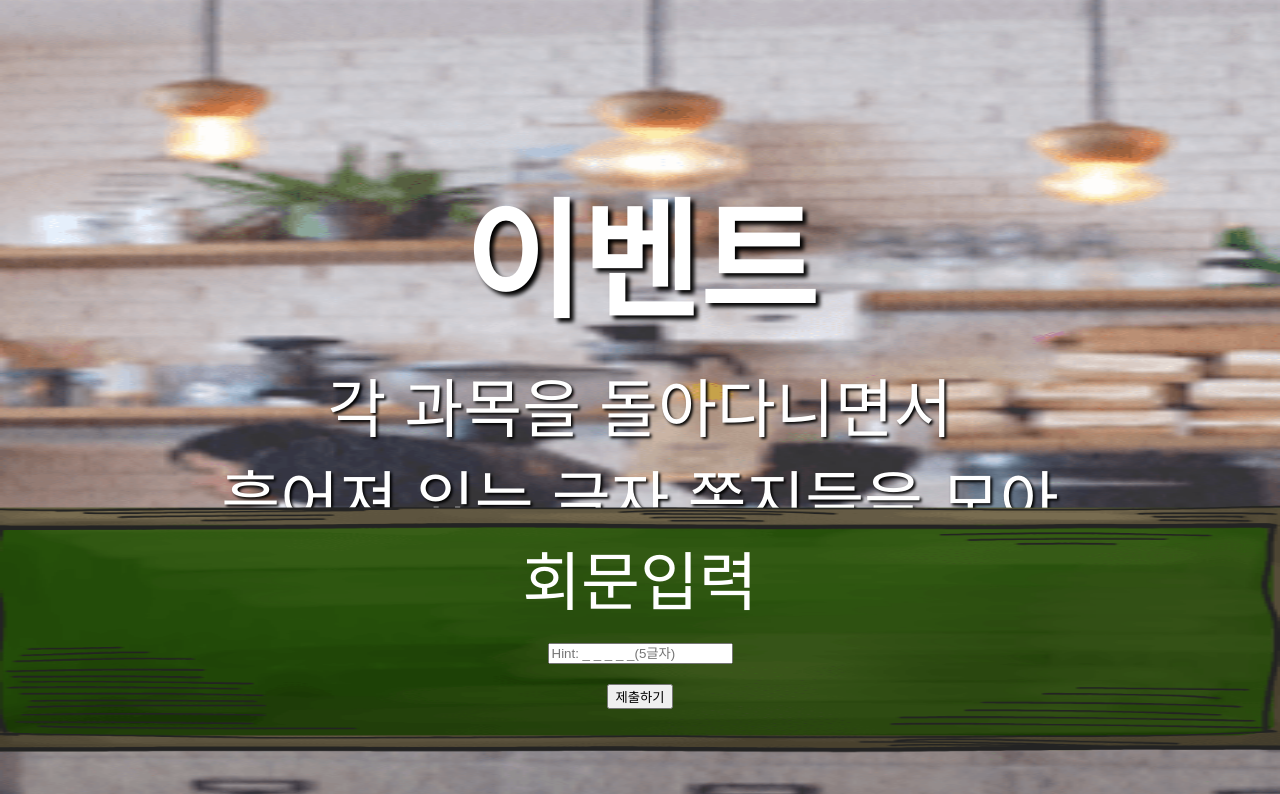
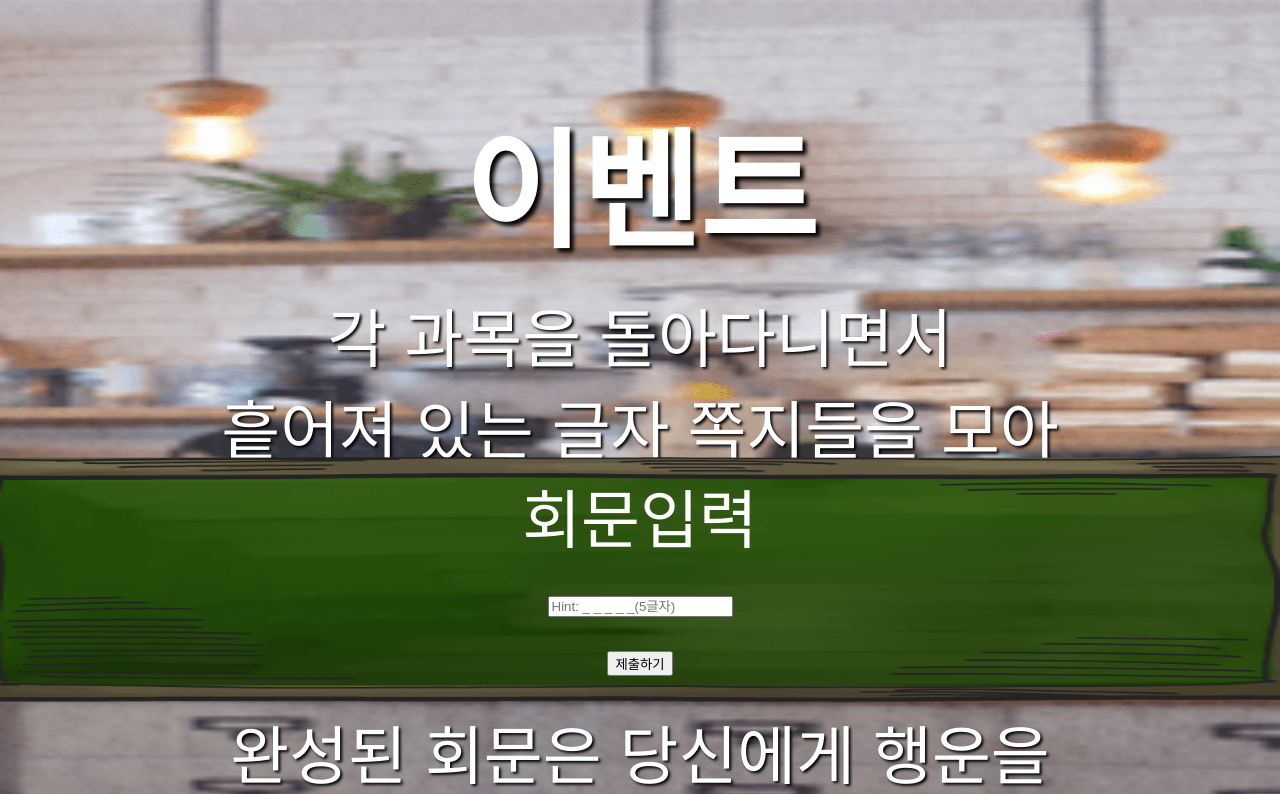
Before and after one commit to isc-exhibition/exhibition-web, a React (Create React App) app: page /event in a window 1280 px wide. Shown: the top 794 px of the page. Built offline with nearby package versions, Linux system fonts and the light colour scheme.

Commit message:
:art: no scroll

```diff
--- a/src/pages/EventPage/EventPage.module.scss
+++ b/src/pages/EventPage/EventPage.module.scss
@@ -10,12 +10,12 @@
     background-size: 100% 100%;
     background-repeat: no-repeat;
     background-position: center;
-
+    display: flex;
+    flex-direction: column;
+    justify-content: space-around;
 }
 
 .TextContainer{
-    position: relative;
-    top: 20%;
     height: 20vh;
     width: 100vw;
     text-align: center;
@@ -55,22 +55,18 @@ text-shadow: 2px 2px 3px black;
     background-size: 100% 100%;
     background-repeat: no-repeat;
     background-position: center;
-    position: relative;
-    top: 40%;
     display: flex;
     flex-direction: column;
     align-items: center;
-    justify-content: center;
+    justify-content: space-evenly;
 }
 
 .BoardTitle{
     font-size: 5vw;
-    margin : 0px 0px 20px 0px;
+    margin : 5px 0px 0px 0px;
     color: white;
 }
 
-
-
 .EventButton {
-    margin: 20px 0px 0px 0px;
+    margin: 0px 0px 0px 0px;
 }
--- a/src/pages/EventPage/EventPage.tsx
+++ b/src/pages/EventPage/EventPage.tsx
@@ -33,5 +33,4 @@ function EventPage() {
     </div>
   );
 }
-
 export default EventPage;
```
Also changed, not shown: src/pages/EventPage/assets/EventLetter.png (added).
